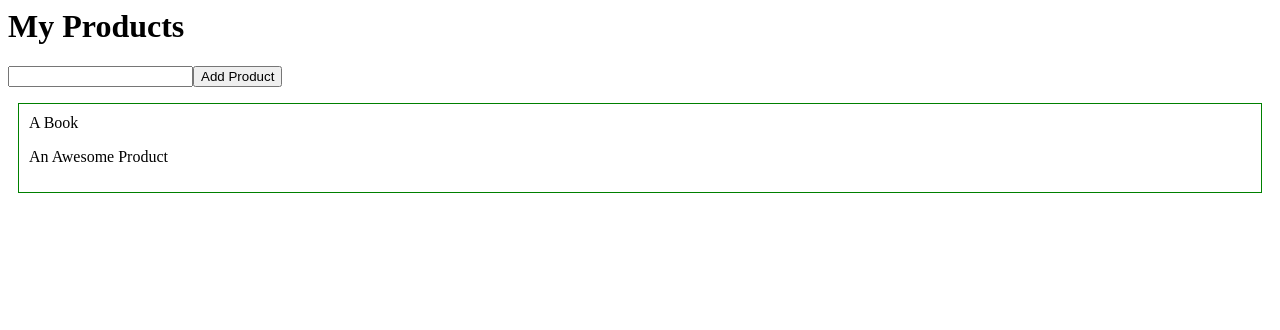
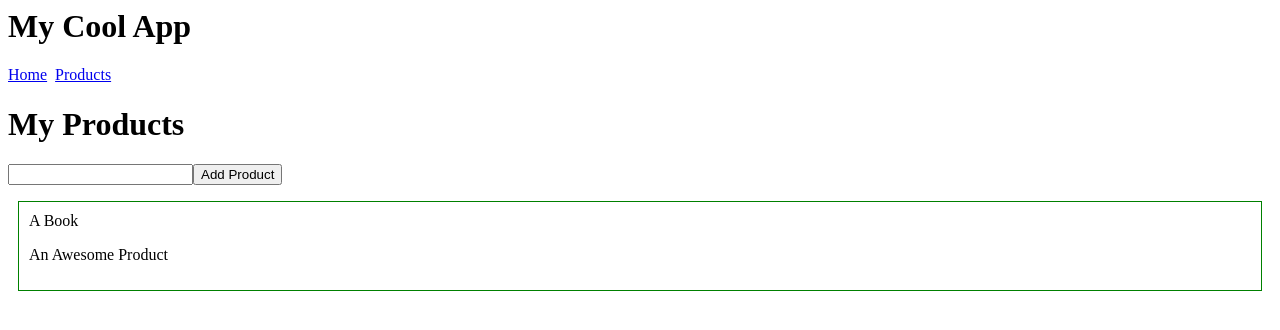
Before and after one commit to kartik707/angular-kartik, an Angular app: page /products in a window 1280 px wide. Shown: the top 330 px of the page. Built offline with nearby package versions, Linux system fonts and the light colour scheme.

Commit message:
1 file modified

```diff
--- a/src/app/app.component.html
+++ b/src/app/app.component.html
@@ -1 +1,5 @@
-<app-products></app-products>
+<!-- <app-products></app-products> -->
+<h1>My Cool App</h1>
+<a routerLink= "/">Home</a>
+<a style=margin:8px routerLink= "/products">Products</a>
+<router-outlet></router-outlet>
```
